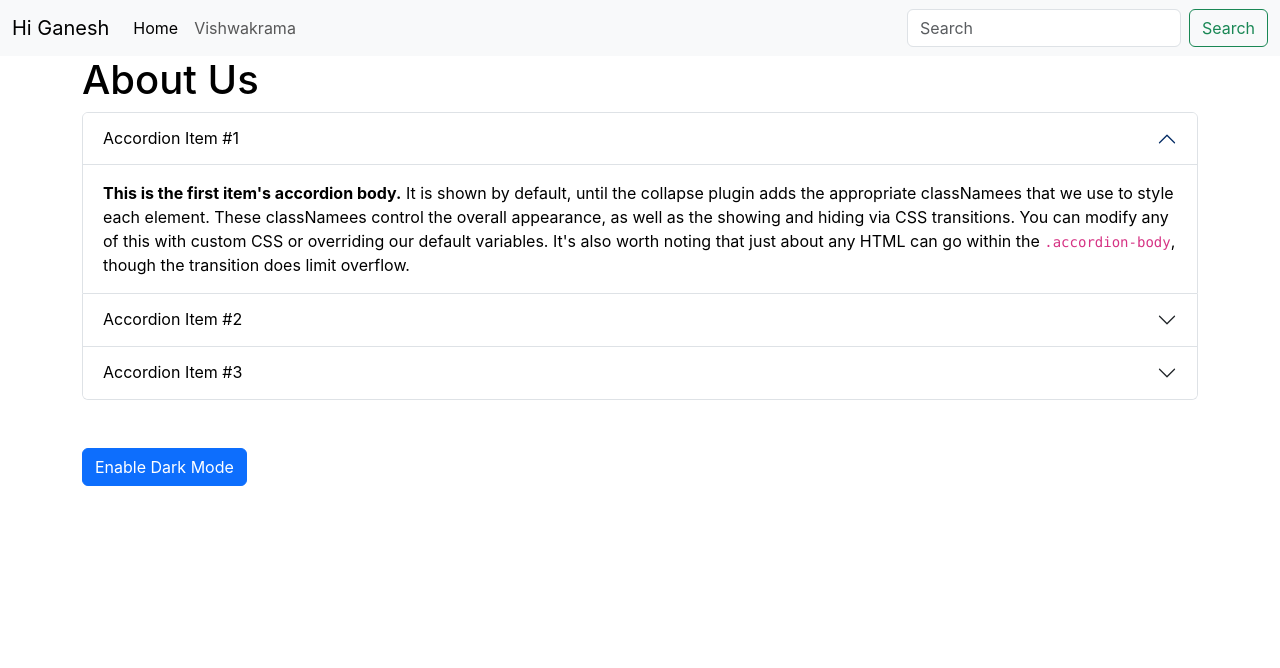
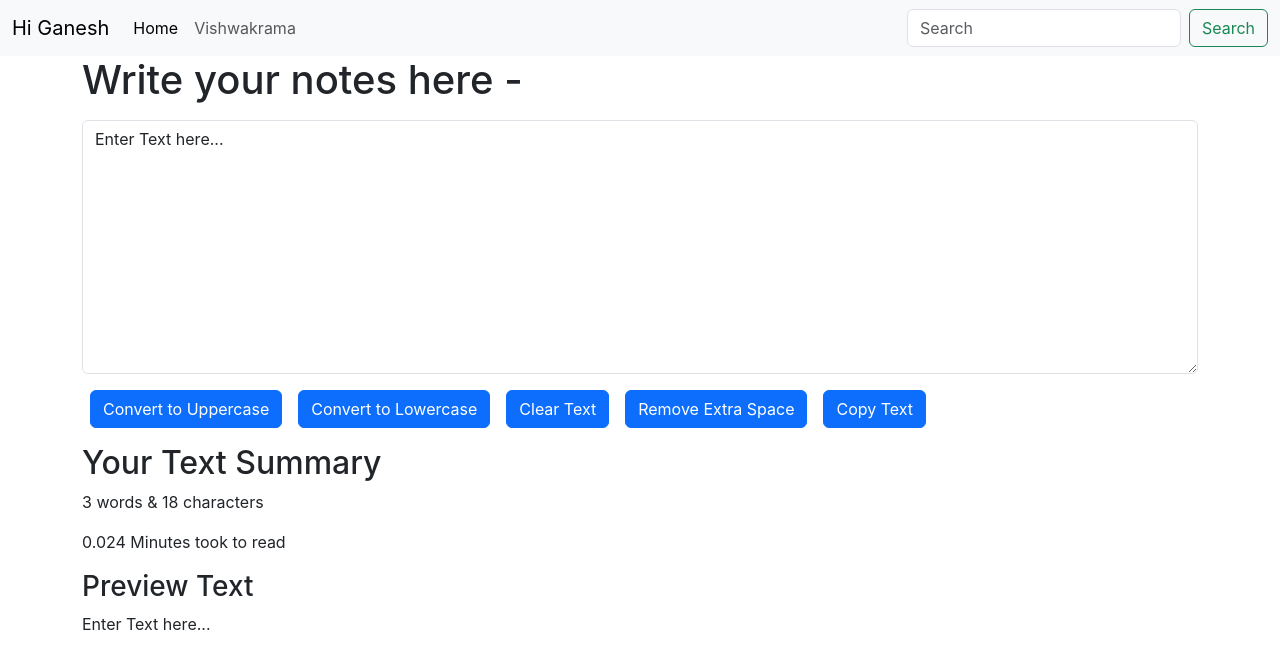
Before and after one commit to icandy9914/myreactapp, a React (Create React App) app: page / in a window 1280 px wide. Shown: the top 668 px of the page. Built offline with nearby package versions, Linux system fonts and the light colour scheme.

Commit message:
EXtra features added

```diff
--- a/src/App.js
+++ b/src/App.js
@@ -1,17 +1,17 @@
 import logo from './logo.svg';
 import './App.css';
 import Navbar from './components/Navbar';
-// import TextForms from './components/TextForms';
-import About from './components/About';
+import TextForms from './components/TextForms';
+// import About from './components/About';
 
 function App() {
   return (
     <>
 
 <Navbar title="Hi Ganesh" aboutTxt="Vishwakrama"/>
-{/* <TextForms headingTxt="Write your notes here"/> */}
+<TextForms headingTxt="Write your notes here"/>
 {/* <Navbar/> */}
-<About/>
+{/* <About/> */}
 </>
   );
 }
--- a/src/components/About.js
+++ b/src/components/About.js
@@ -8,7 +8,7 @@ export default function About() {
     const [btntxt,setbtnTxt] = useState("Enable Dark Mode");
 
     const toggleStyle = ()=> {
-        if(mystyle.color=='black')
+        if(mystyle.color==='black')
         {
             setmyStyle(
                 {
--- a/src/components/TextForms.js
+++ b/src/components/TextForms.js
@@ -17,6 +17,16 @@ export default function TextForms(props) {
         setText(newTxt);
     }
 
+    const handleExtraSpace = ()=> {
+        let newTxt = mytxt.split(/[ ]+/);
+        setText(newTxt.join(" "));
+    }
+
+    const handleCopyText = ()=> {
+        var copyText = document.getElementById("exampleFormControlTextarea1");
+        navigator.clipboard.writeText(copyText.value);
+    }
+
     const handleUpdate = (event)=> {
         console.log("onchanged");
         setText(event.target.value);
@@ -32,6 +42,9 @@ export default function TextForms(props) {
                 <button className="btn btn-primary mx-2" onClick={handleUpperClick}>Convert to Uppercase</button>
                 <button className="btn btn-primary mx-2" onClick={handleLowerClick}>Convert to Lowercase</button>
                 <button className="btn btn-primary mx-2" onClick={handleClearText}>Clear Text</button>
+                <button className="btn btn-primary mx-2" onClick={handleExtraSpace}>Remove Extra Space</button>
+                <button className="btn btn-primary mx-2" onClick={handleCopyText}>Copy Text</button>
+
             </div>
         </div>
         <div className="container">
```
